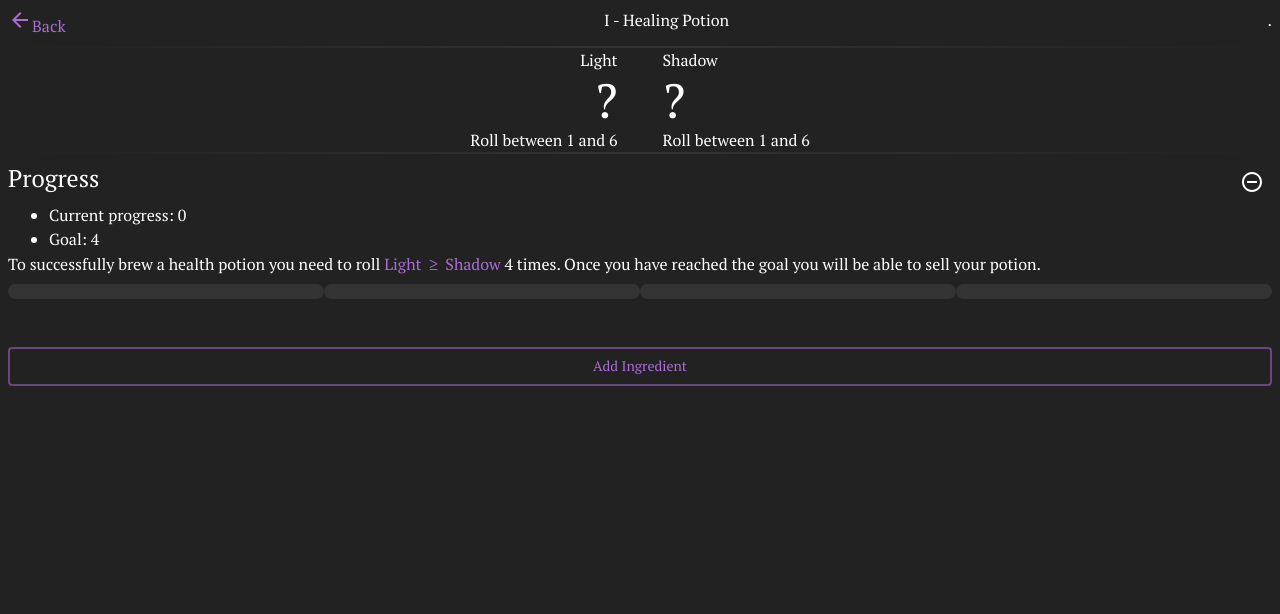
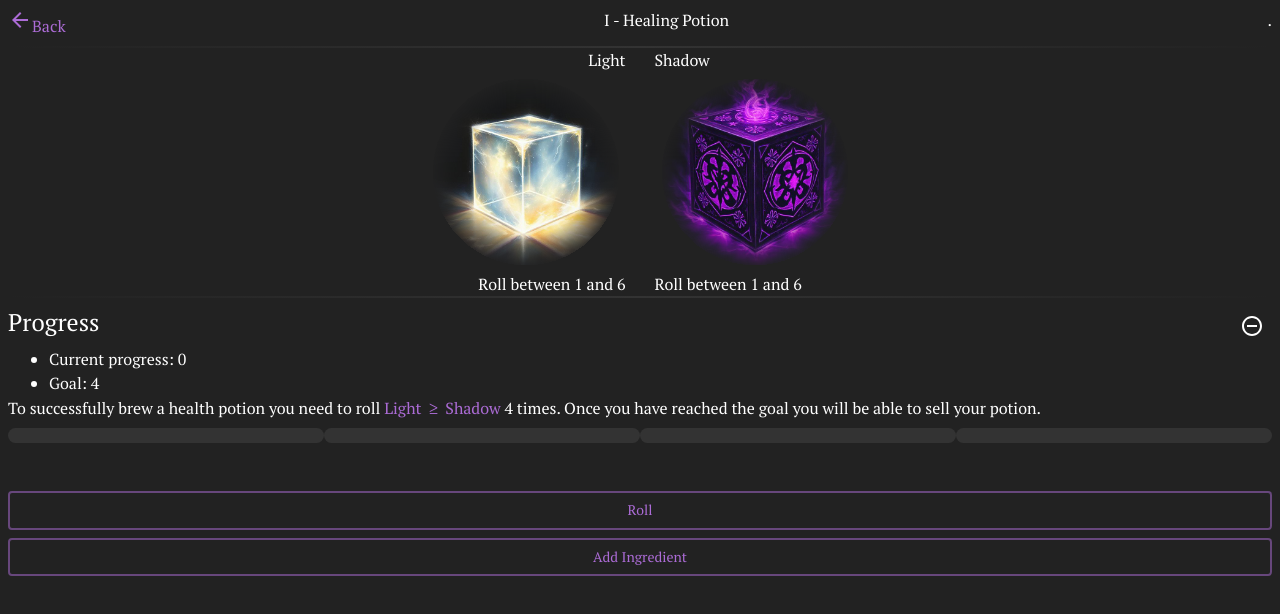
Before and after one commit to emilnigma/emilnigma.github.io, a React (Vite) app: page / in a window 1280 px wide. Shown: the top 614 px of the page. Built offline with nearby package versions, Linux system fonts and the light colour scheme; a web font is replaced by a local one.

Commit message:
add die image

```diff
--- a/index.html
+++ b/index.html
@@ -8,6 +8,7 @@
     <link rel="preconnect" href="https://fonts.gstatic.com" crossorigin>
     <link href="https://fonts.googleapis.com/css2?family=Imperial+Script&family=PT+Serif:ital,wght@0,400;0,700;1,400;1,700&display=swap" rel="stylesheet">
     <link href="https://fonts.googleapis.com/css2?family=IM+Fell+Great+Primer:ital@0;1&display=swap" rel="stylesheet">
+    <link rel="stylesheet" href="src/index.css">
 
     <meta name="viewport" content="width=device-width, initial-scale=1" />
     <meta name="theme-color" content="#000000" />
--- a/src/Components/Board/Brew.tsx
+++ b/src/Components/Board/Brew.tsx
@@ -14,6 +14,7 @@ function Brew() {
     pageSet,
     level,
     tooltipSet,
+    rollSet,
     progress, progressMax,
     capacity, capacityMax, capacitySet, capacityIsVisible,
     stability, stabilityLeftBound, stabilityRightBound, stabilitySet, stabilityIsVisible,
@@ -56,6 +57,7 @@ function Brew() {
 
       <br />
 
+      <Button variant="outlined" onClick={() => rollSet()}>Roll</Button>
       <Button variant="outlined" onClick={() => pageSet('ingredients')} disabled={!isStable || isFull}>Add Ingredient</Button>
       {progress < progressMax
         ? null
--- /dev/null
+++ b/src/Components/Board/Portrait.tsx
@@ -0,0 +1,68 @@
+import { Box, Typography } from '@mui/material';
+import { RefObject } from 'react';
+import mechanics from '../../Assets/Mechanics';
+
+export type PortraitProps = {
+    img: string
+    frame?: boolean
+    text?: string
+    ref?: RefObject<HTMLElement>
+};
+
+function Portrait({
+  img, frame = false, text = '', ref,
+}: PortraitProps) {
+  if (!frame) {
+    return (
+      <div style={{
+        width: 200,
+        height: 200,
+        backgroundPosition: 'center',
+        backgroundImage: `url("${img}")`,
+        backgroundSize: 'cover',
+        maskImage: 'radial-gradient(circle at 50%, rgba(0, 0, 0, 1) 45%, rgba(0, 0, 0, 0.1) 66%, rgba(0, 0, 0, 0) 66%',
+        borderWidth: '2px',
+        borderStyle: 'solid',
+        borderImage: 'linear-gradient(to bottom, transparent, #333, transparent) 1 0 1 0',
+        alignContent: 'center',
+      }}
+      >
+        <Typography ref={ref} variant="h2" sx={{ textShadow: '0px 3px 3px #0000008a' }}>{text}</Typography>
+      </div>
+    );
+  }
+  return (
+    <Box sx={{
+      width: 200, display: 'flex', justifyContent: 'center',
+    }}
+    >
+      <div
+        style={{
+          height: 200,
+          width: 200,
+          flexGrow: 1,
+          display: 'flex',
+          justifyContent: 'center',
+          alignItems: 'center',
+          // marginTop: '-38px',
+          backgroundPosition: 'center',
+          backgroundImage: `url("${mechanics.frame.img}")`,
+          backgroundSize: 'cover',
+        }}
+      >
+        <div style={{
+          width: '90%',
+          height: '90%',
+          marginTop: '2px',
+          backgroundPosition: 'center',
+          backgroundImage: `url("${img}")`,
+          backgroundSize: 'cover',
+          maskImage: 'radial-gradient(circle at 50%, rgba(0, 0, 0, 1) 52%, transparent 56%)',
+        }}
+        />
+      </div>
+    </Box>
+  );
+}
+
+export default Portrait;
--- a/src/Components/Board/Rolls.tsx
+++ b/src/Components/Board/Rolls.tsx
@@ -1,6 +1,9 @@
 import { Box, Stack, Typography } from '@mui/material';
 import { observer } from 'mobx-react';
 import { useStore } from '../../Core/Store';
+import Juice from '../../Core/Juice';
+import TextIcon from '../TextIcon';
+import Portrait from './Portrait';
 
 const sx = {
   borderRadius: '8px',
@@ -13,21 +16,20 @@ function Rolls() {
 
   return (
     <Stack direction="row" sx={{ borderWidth: '2px', borderStyle: 'solid', borderImage: 'linear-gradient(to right, transparent, #333, transparent) 1 0 1 0' }}>
-      <Box flexGrow={1} sx={{ ...sx, width: '30%' }}>
+      <Box flexGrow={1} sx={{ ...sx, width: '30%', justifyItems: 'right' }}>
         <Typography textAlign="right">{ rollTheme[0] }</Typography>
-        <Typography textAlign="right" variant="h3">
-          { rollLeft === 0 && rollRight === 0 ? '?' : rollLeft}
-        </Typography>
+        <Portrait img="assets/dice/light.jpg" text={rollLeft === 0 && rollRight === 0 ? '' : `${rollLeft}`} />
         <Typography textAlign="right">Roll between 1 and 6</Typography>
       </Box>
-      <Box sx={{ ...sx, width: '45px', pt: '1.4em' }}>
+      <Box sx={{
+        ...sx, width: '45px', pt: '100px', ml: -1, mr: -1,
+      }}
+      >
         <Typography variant="h3">{sign}</Typography>
       </Box>
       <Box flexGrow={1} sx={{ ...sx, width: '30%' }}>
         <Typography textAlign="left">{ rollTheme[1] }</Typography>
-        <Typography textAlign="left" variant="h3">
-          { rollLeft === 0 && rollRight === 0 ? '?' : rollRight}
-        </Typography>
+        <Portrait img="assets/dice/shadow.jpg" text={rollLeft === 0 && rollRight === 0 ? '' : `${rollRight}`} />
         <Typography textAlign="left">Roll between 1 and 6</Typography>
       </Box>
     </Stack>
--- a/src/Components/TextIcon.tsx
+++ b/src/Components/TextIcon.tsx
@@ -1,5 +1,6 @@
 /* eslint-disable react/jsx-props-no-spreading */
 import { Box, Typography } from '@mui/material';
+import { Ref } from 'react';
 import { sizes } from '../Assets/Theme';
 import mechanics from '../Assets/Mechanics';
 
@@ -10,10 +11,11 @@ export type TextIconProps = {
     large?: boolean
     small?: boolean
     sx?: any
+    ref: Ref<HTMLElement>
 };
 
 function TextIcon({
-  img, rgb, text = '', large = false, small = false, sx,
+  img, rgb, text = '', large = false, small = false, sx, ref,
 }: TextIconProps) {
   const variant = large ? 'h5' : 'body1';
   return (
@@ -32,7 +34,7 @@ function TextIcon({
         ...sx,
       }}
     >
-      <Typography variant={variant} fontFamily="PT Serif">{text}</Typography>
+      <Typography ref={ref} variant={variant} fontFamily="PT Serif">{text}</Typography>
     </Box>
   );
 }
--- /dev/null
+++ b/src/Core/Juice.ts
@@ -0,0 +1,20 @@
+import { createRef } from 'react';
+
+const Juice = {
+  rollLeft: createRef<HTMLSpanElement>(),
+};
+export default Juice;
+
+type JuiceKey = keyof typeof Juice;
+
+export const juice = (name: JuiceKey, className: string, duration = 0.3) => {
+  const ref = Juice[name].current;
+  if (ref === null) {
+    console.warn('Cannot juice because its null:', name);
+    return;
+  }
+  ref.classList.add(className);
+  setTimeout(() => {
+    ref.classList.remove(className);
+  }, duration * 1000);
+};
--- a/src/Core/Store.ts
+++ b/src/Core/Store.ts
@@ -3,6 +3,7 @@ import { action, makeObservable, observable } from 'mobx';
 import { createContext, createRef, useContext } from 'react';
 import { clamp, randomBetween } from './Random';
 import { Page } from '../Components/Main/Game';
+import { juice } from './Juice';
 
 export type Tooltip = 'none' | 'progress' | 'capacity' | 'stability';
 
@@ -42,6 +43,7 @@ export default class Store {
   rollRightMax = 6;
   rollSet = () => {
     this.rollLeft = randomBetween(1, this.rollLeftMax);
+    juice('rollLeft', 'testJuice');
     this.rollRight = randomBetween(1, this.rollRightMax);
     return [this.rollLeft, this.rollRight];
   };
--- a/src/index.css
+++ b/src/index.css
@@ -115,3 +115,14 @@
     background-size: 0% 0%, 0% 0%, 0% 0%, 0% 0%, 0% 0%, 0% 0%;
   }
 }
+
+
+@keyframes bounce {
+  50% {
+    color: red;
+    font-size: 4rem;
+  }
+}
+.testJuice {
+  animation: bounce .3s;
+}
```
